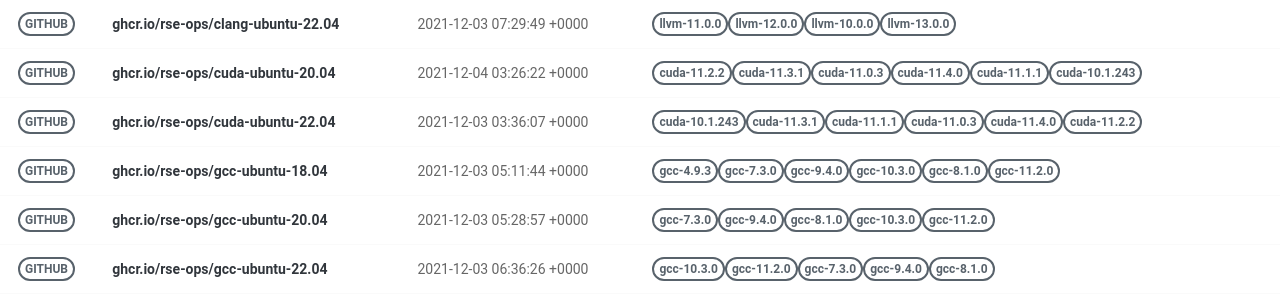
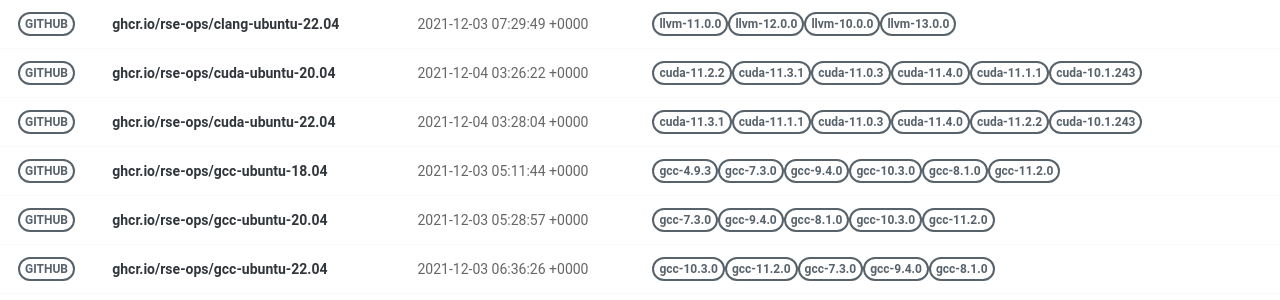
Before and after one commit to rse-ops/docker-images, a Jekyll site: the page built from pages/index.md, in a window 1280 px wide. Shown: the part 228-528 px from the top of the page. Built offline with Jekyll 4.4.1, drawn with Linux system fonts in a browser that asks for light colours; nearby versions of some CDN libraries.

Commit message:
Automated push to update library 2021-12-04

```diff
--- a/_library/ghcr.io-rse-ops-cuda-ubuntu-22.04.md
+++ b/_library/ghcr.io-rse-ops-cuda-ubuntu-22.04.md
@@ -1,14 +1,11 @@
 ---
 layout: container
 name: ghcr.io/rse-ops/cuda-ubuntu-22.04
-updated_at: 2021-12-03 03:36:07.672624
+updated_at: 2021-12-04 03:28:04.785328
 
 
 container_url: https://github.com/orgs/rse-ops/packages/container/package/cuda-ubuntu-22.04
 versions:
- - tag: cuda-10.1.243
-   dockerfile: https://github.com/rse-ops/docker-images/blob/main/ubuntu/cuda/Dockerfile
-   manifest: https://crane.ggcr.dev/manifest/ghcr.io/rse-ops/cuda-ubuntu-22.04:cuda-10.1.243
  - tag: cuda-11.3.1
    dockerfile: https://github.com/rse-ops/docker-images/blob/main/ubuntu/cuda/Dockerfile
    manifest: https://crane.ggcr.dev/manifest/ghcr.io/rse-ops/cuda-ubuntu-22.04:cuda-11.3.1
```
Also changed, not shown: other parts of _library/ghcr.io-rse-ops-cuda-ubuntu-22.04.md (+3 -0 lines).
